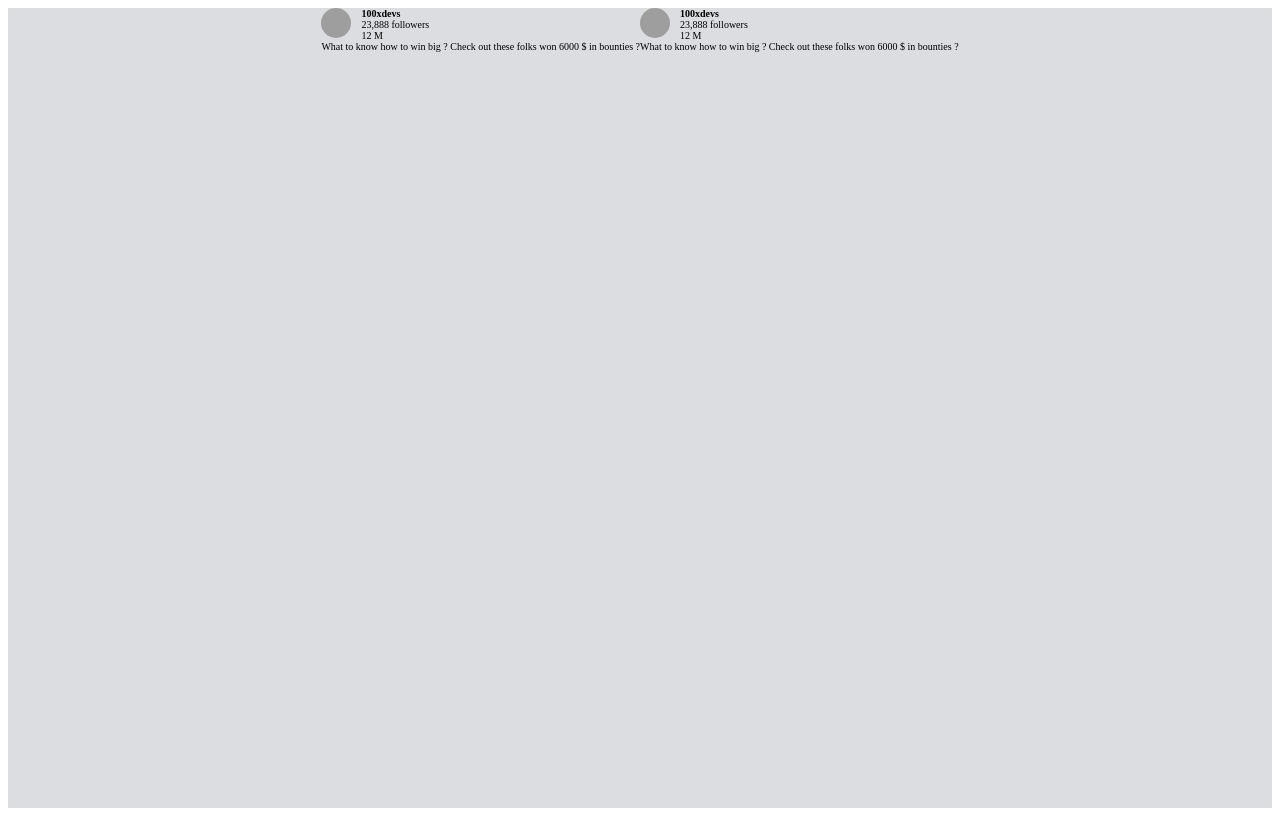
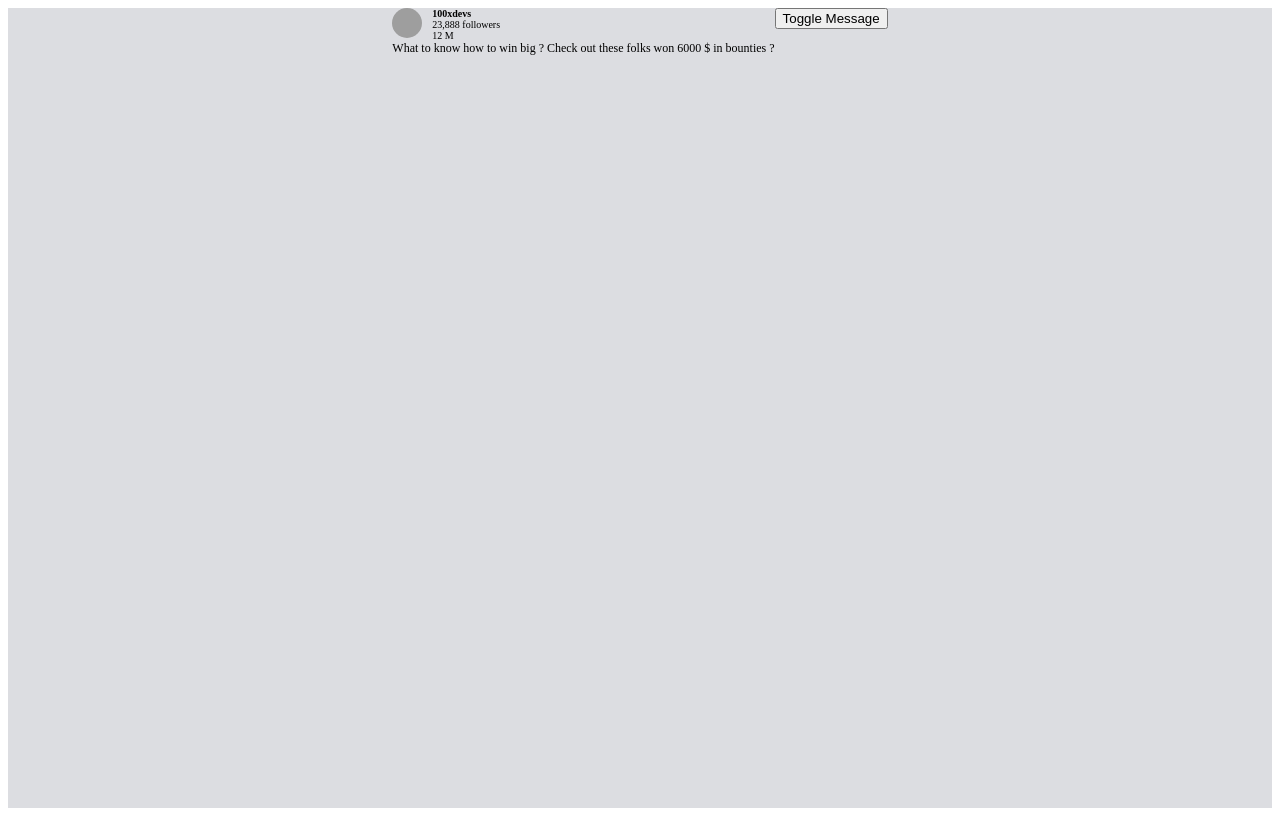
Before and after one commit to sartajhajam/React, a React (Vite) app: page / in a window 1280 px wide. Built offline with nearby package versions, Linux system fonts and the light colour scheme; grey boxes are pictures that could not be loaded.

Commit message:
conditional rendering

```diff
--- a/src/App.jsx
+++ b/src/App.jsx
@@ -1,3 +1,6 @@
+import { useState } from "react";
+
+
 function App() {
   return (
     <div style={{ background: "#dcdde1", height: "100vh" }}>
@@ -6,7 +9,7 @@
           <PostComponent />
         </div>
         <div>
-          <PostComponent />
+          <ToggleMessage />
         </div>
       </div>
     </div>
@@ -21,6 +24,21 @@
   borderColor: "gray",
   padding: 20,
 };
+
+// renders the toggle message component
+const ToggleMessage = () => {
+    const [isVisible, setIsVisible] = useState(false);
+
+    return (
+        <div>
+            <button onClick={() => setIsVisible(!isVisible)}>
+                Toggle Message
+            </button>
+            {isVisible && <p>This message is conditionally rendered!</p>}
+        </div>
+    );
+};
+
 
 function PostComponent() {
   return (
@@ -42,7 +60,7 @@
           <div>12 M</div>
         </div>
       </div>
-      <div style={{ fontSize: 10 }}>
+      <div style={{ fontSize: 12 }}>
         What to know how to win big ? Check out these folks won 6000 $ in
         bounties ?
       </div>
```
